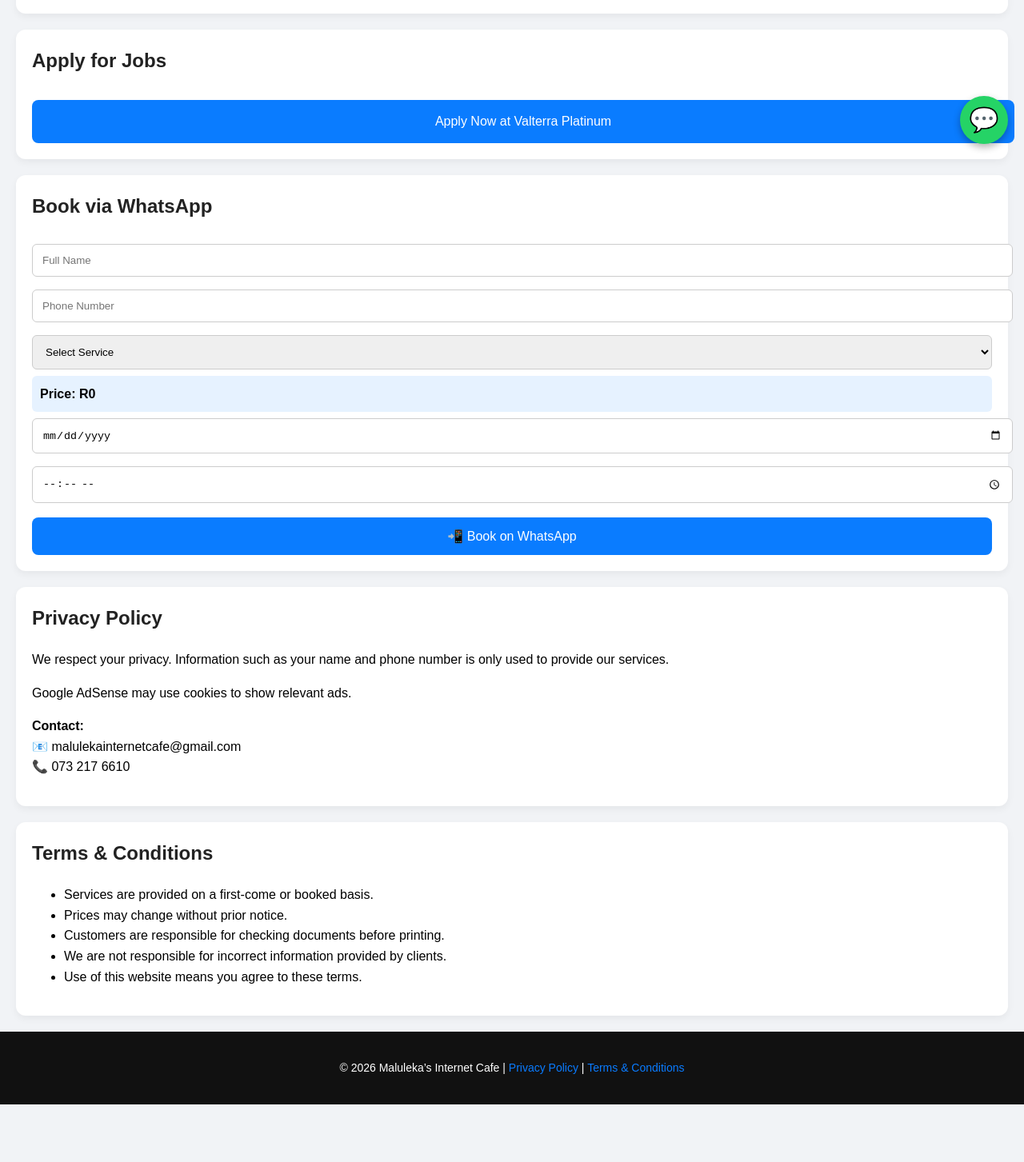
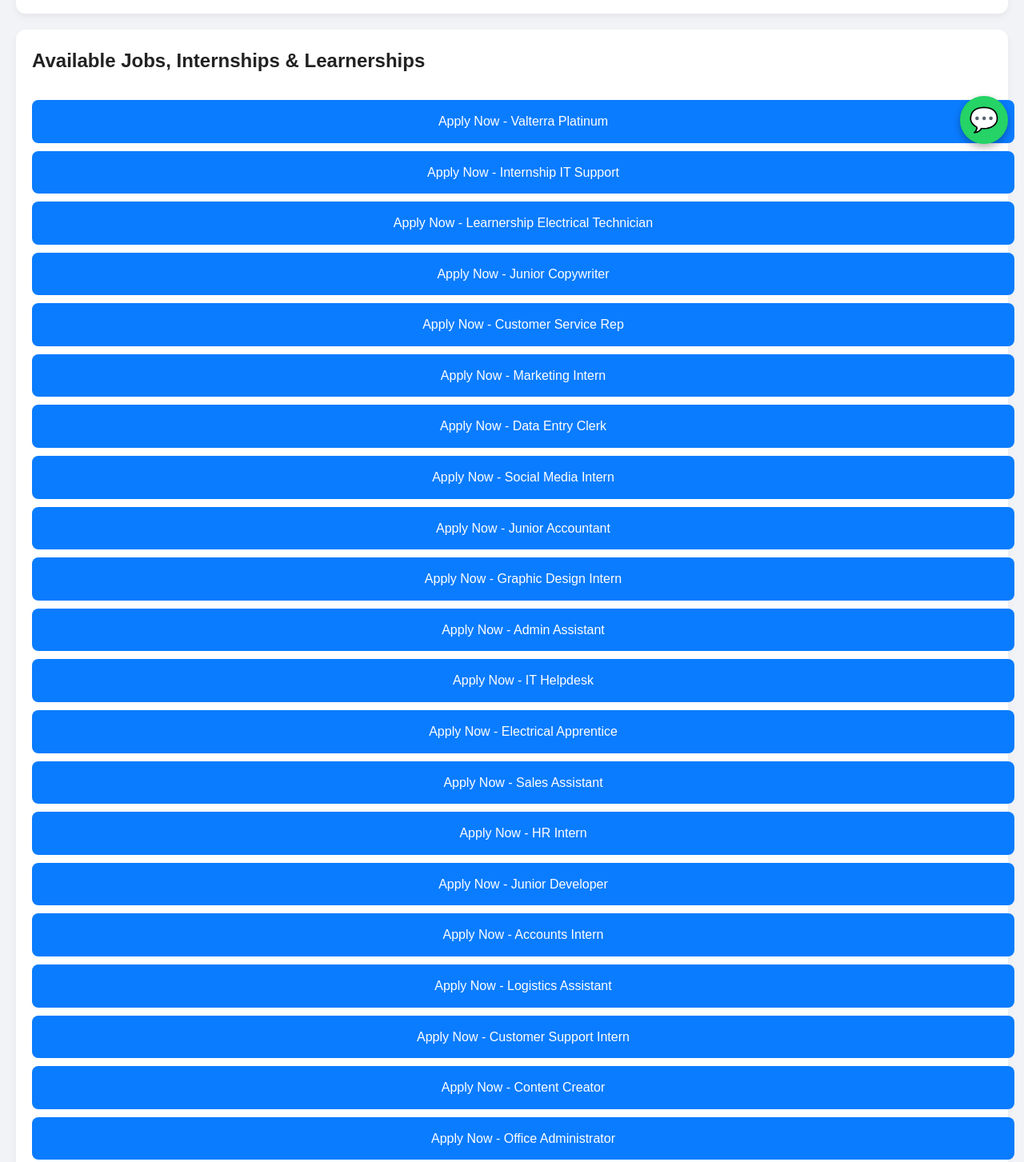
Before and after one commit to Maluleka01/Maluleka-Internet-Cafe, a plain HTML site: page index.html in a window 1280 px wide. Shown: the part 600-2053 px from the top of the page at 80% size. Before the commit the page ends 1981 px from the top, so only its background shows below. Drawn offline with Linux system fonts and the light colour scheme.

Commit message:
Update index.html

```diff
--- a/index.html
+++ b/index.html
@@ -126,6 +126,7 @@ footer a{color:var(--primary);text-decoration:none}
 
 <nav>
   <a href="#services">Services</a>
+  <a href="#jobs">Jobs</a>
   <a href="#booking">Book</a>
   <a href="#privacy">Privacy</a>
   <a href="#terms">Terms</a>
@@ -146,11 +147,35 @@ footer a{color:var(--primary);text-decoration:none}
   </ul>
 </section>
 
-<section id="job-application">
-  <h2>Apply for Jobs</h2>
+<section id="jobs">
+  <h2>Available Jobs, Internships & Learnerships</h2>
+
   <a class="jobButton" href="https://www.valterraplatinum.com/careers/job-opportunities/apply/jobdetail?jobid=0779de4a-df56-4139-b647-fa862c15a03e" target="_blank">
-    Apply Now at Valterra Platinum
+    Apply Now - Valterra Platinum
   </a>
+
+  <a class="jobButton" href="https://example.com/job1" target="_blank">Apply Now - Internship IT Support</a>
+  <a class="jobButton" href="https://example.com/job2" target="_blank">Apply Now - Learnership Electrical Technician</a>
+  <a class="jobButton" href="https://example.com/job3" target="_blank">Apply Now - Junior Copywriter</a>
+  <a class="jobButton" href="https://example.com/job4" target="_blank">Apply Now - Customer Service Rep</a>
+  <a class="jobButton" href="https://example.com/job5" target="_blank">Apply Now - Marketing Intern</a>
+  <a class="jobButton" href="https://example.com/job6" target="_blank">Apply Now - Data Entry Clerk</a>
+  <a class="jobButton" href="https://example.com/job7" target="_blank">Apply Now - Social Media Intern</a>
+  <a class="jobButton" href="https://example.com/job8" target="_blank">Apply Now - Junior Accountant</a>
+  <a class="jobButton" href="https://example.com/job9" target="_blank">Apply Now - Graphic Design Intern</a>
+  <a class="jobButton" href="https://example.com/job10" target="_blank">Apply Now - Admin Assistant</a>
+
+  <a class="jobButton" href="https://example.com/job11" target="_blank">Apply Now - IT Helpdesk</a>
+  <a class="jobButton" href="https://example.com/job12" target="_blank">Apply Now - Electrical Apprentice</a>
+  <a class="jobButton" href="https://example.com/job13" target="_blank">Apply Now - Sales Assistant</a>
+  <a class="jobButton" href="https://example.com/job14" target="_blank">Apply Now - HR Intern</a>
+  <a class="jobButton" href="https://example.com/job15" target="_blank">Apply Now - Junior Developer</a>
+  <a class="jobButton" href="https://example.com/job16" target="_blank">Apply Now - Accounts Intern</a>
+  <a class="jobButton" href="https://example.com/job17" target="_blank">Apply Now - Logistics Assistant</a>
+  <a class="jobButton" href="https://example.com/job18" target="_blank">Apply Now - Customer Support Intern</a>
+  <a class="jobButton" href="https://example.com/job19" target="_blank">Apply Now - Content Creator</a>
+  <a class="jobButton" href="https://example.com/job20" target="_blank">Apply Now - Office Administrator</a>
+
 </section>
 
 <section id="booking">
```
